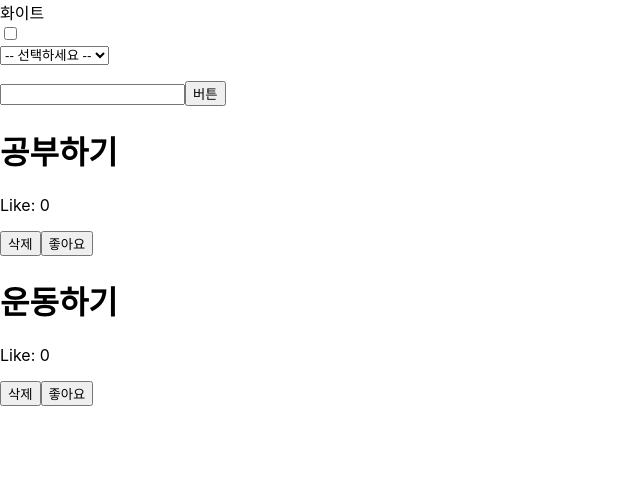
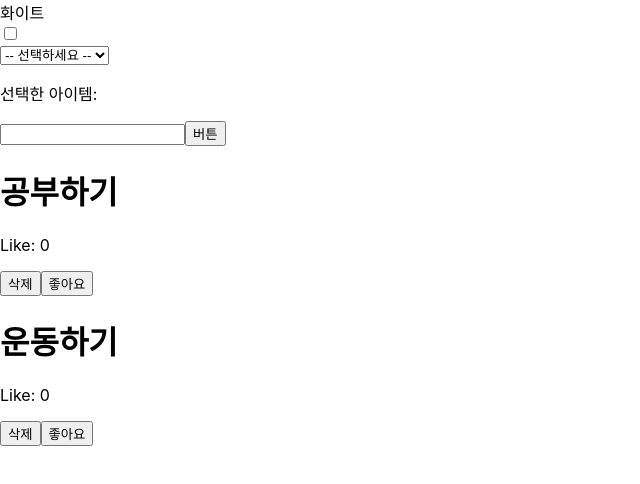
Before and after one commit to orasio3477/reacttodolike, a React (Create React App) app: page / in a window 1280 px wide. Shown: the top 484 px of the page, without its empty margins (0-640 px from the left). Built offline with nearby package versions, Linux system fonts and the light colour scheme.

Commit message:
구매리스트

```diff
--- a/src/App.js
+++ b/src/App.js
@@ -44,7 +44,7 @@ function App() {
           <option value="파란색바지">파란색바지</option>
           <option value="빨간색바지">빨간색바지</option>
         </select>
-        <p>{selectedItem}</p>
+        <p>선택한 아이템: {selectedItem}</p>
       </div>
       <input
         value={값}
```
